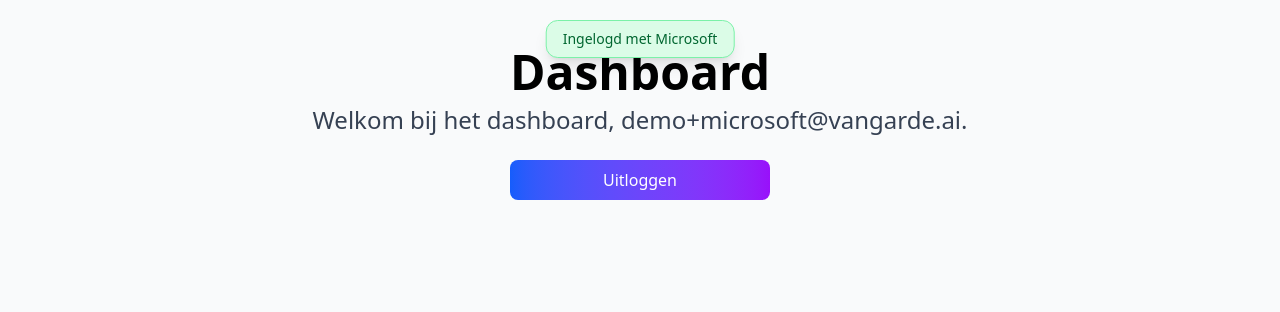
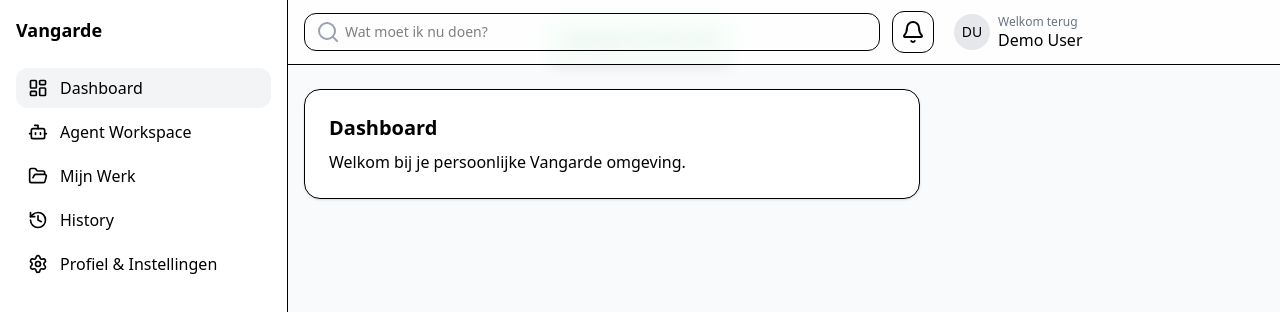
Before and after one commit to Vangarde-Project/Vangarde-Project, a React (Vite) app in the folder vangarde-app/: page /dashboard in a window 1280 px wide. Both pictures are taken after a click on the button "Sign in with Microsoft". Shown: the top 312 px of the page. Built offline with nearby package versions, Linux system fonts and the light colour scheme; no server answers.

Commit message:
skelet gebouwd voor homepage
skelet home page staat erin

```diff
--- a/vangarde-app/package.json
+++ b/vangarde-app/package.json
@@ -11,6 +11,7 @@
   },
   "dependencies": {
     "@tailwindcss/vite": "^4.1.14",
+    "clsx": "^2.1.1",
     "express": "^5.1.0",
     "lucide-react": "^0.545.0",
     "react": "^19.1.1",
--- a/vangarde-app/src/App.jsx
+++ b/vangarde-app/src/App.jsx
@@ -1,51 +1,97 @@
 import React, { useEffect } from "react";
-import { BrowserRouter as Router, Routes, Route } from "react-router-dom";
-import LoginCard from "./features/login/components/ui/LoginCard";
+import { BrowserRouter as Router, Routes, Route, Navigate } from "react-router-dom";
+
+// 🔐 Auth & login
+import LoginCard from "./features/login/components/ui/LoginCard.jsx";
 import Signup from "./features/login/auth/signup.jsx";
-import Dashboard from "./pages/dashboard.jsx";
-import { AuthProvider } from "./features/login/auth/useAuth.jsx";
 import PublicRoute from "./features/login/auth/PublicRoute.jsx";
 import ProtectedRoute from "./features/login/auth/ProtectedRoute.jsx";
+import { AuthProvider } from "./features/login/auth/useAuth.jsx";
 import FlashMessage from "./features/login/components/ui/FlashMessage.jsx";
+
+// 🧩 App layouts & pages
+import DashboardLayout from "./features/login/components/layout/DashboardLayout.jsx";
+import Dashboard from "./pages/dashboard.jsx";
+
+// 🔧 Services
 import { fetchCompanyData } from "./features/login/services/kvkService.js";
 
+// ⬇️ Layout wrapper voor alle publieke pagina’s (login/signup)
+function AuthShell({ children }) {
+  return (
+    <div className="min-h-screen flex items-center justify-center bg-gray-100">
+      {children}
+    </div>
+  );
+}
+
 export default function App() {
+  // Test KvK (mock mode)
   useEffect(() => {
     async function testKvK() {
-      const data = await fetchCompanyData("69599084", true); // true = mock
+      const data = await fetchCompanyData("69599084", true);
       console.log("KVK RESULT:", data);
     }
     testKvK();
   }, []);
 
-
   return (
     <Router>
-      <div className="min-h-screen flex items-center justify-center bg-gray-100">
-        {/* AuthProvider zorgt voor login/register functies en state */}
-        <AuthProvider>
-          <FlashMessage />
-          <Routes>
-            {/* Homepage -> login (public) */}
-            <Route path="/" element={<PublicRoute> <LoginCard /> </PublicRoute>} />
+      <AuthProvider>
+        {/* Globale notificaties */}
+        <FlashMessage />
 
-            {/* Login route (ook publiek) */}
-            <Route path="/login" element={<PublicRoute> <LoginCard /> </PublicRoute>} />
+        <Routes>
+          {/* --- 🔓 Publieke routes --- */}
+          <Route
+            path="/"
+            element={
+              <PublicRoute>
+                <AuthShell>
+                  <LoginCard />
+                </AuthShell>
+              </PublicRoute>
+            }
+          />
 
-            {/* Registratie pagina */}
-            <Route path="/signup" element={<Signup />} />
+          <Route
+            path="/login"
+            element={
+              <PublicRoute>
+                <AuthShell>
+                  <LoginCard />
+                </AuthShell>
+              </PublicRoute>
+            }
+          />
 
-            {/* Dashboard (private) */}
-            <Route path="/dashboard" element={<ProtectedRoute> <Dashboard /> </ProtectedRoute>} />
+          <Route
+            path="/signup"
+            element={
+              <PublicRoute>
+                <AuthShell>
+                  <Signup />
+                </AuthShell>
+              </PublicRoute>
+            }
+          />
 
-            {/* Fallback -> toon login */}
-            <Route path="*" element={<PublicRoute> <LoginCard /> </PublicRoute>} />
+          {/* --- 🔒 Beveiligde routes --- */}
+          <Route
+            path="/dashboard"
+            element={
+              <ProtectedRoute>
+                <DashboardLayout>
+                  <Dashboard />
+                </DashboardLayout>
+              </ProtectedRoute>
+            }
+          />
 
-          {/* <Route path="/terms-of-service" element={<TermsOfService />} /> */}
-          {/* <Route path="/privacy-policy" element={<PrivacyPolicy />} /> */}
-          </Routes>
-        </AuthProvider>
-      </div>
+          {/* --- ⛔ Catch-all --- */}
+          <Route path="*" element={<Navigate to="/dashboard" replace />} />
+        </Routes>
+      </AuthProvider>
     </Router>
   );
 }
--- /dev/null
+++ b/vangarde-app/src/config/navItems.js
@@ -0,0 +1,9 @@
+import { LayoutDashboard, Bot, FolderOpen, History, Settings } from "lucide-react";
+
+export const NAV_ITEMS = [
+  { label: "Dashboard", href: "/dashboard", icon: LayoutDashboard },
+  { label: "Agent Workspace", href: "/agents", icon: Bot },
+  { label: "Mijn Werk", href: "/work", icon: FolderOpen },
+  { label: "History", href: "/history", icon: History },
+  { label: "Profiel & Instellingen", href: "/settings", icon: Settings },
+];
--- /dev/null
+++ b/vangarde-app/src/features/login/components/layout/DashboardLayout.jsx
@@ -0,0 +1,21 @@
+import { useState } from "react";
+import Sidebar from "./Sidebar";
+import Header from "./Header";
+
+export default function DashboardLayout({ rightAside, children }) {
+  const [open, setOpen] = useState(false);
+  return (
+    <div className="min-h-screen bg-gray-50">
+      <Sidebar open={open} onClose={() => setOpen(false)} />
+      <div className="lg:pl-72">
+        <Header onMenu={() => setOpen(true)} />
+        <main className="px-4 py-6">
+          <div className="grid grid-cols-1 xl:grid-cols-[1fr_320px] gap-6">
+            <section>{children}</section>
+            {rightAside && <aside className="hidden xl:block">{rightAside}</aside>}
+          </div>
+        </main>
+      </div>
+    </div>
+  );
+}
--- /dev/null
+++ b/vangarde-app/src/features/login/components/layout/Header.jsx
@@ -0,0 +1,28 @@
+import { Menu, Bell, Search } from "lucide-react";
+import { useAuth } from "../../auth/useAuth.jsx";
+
+export default function Header({ onMenu }) {
+  const { user } = useAuth();
+  const name = user?.name || "Gebruiker";
+  const initials = name.split(" ").map(s => s[0]).slice(0,2).join("");
+
+  return (
+    <header className="sticky top-0 z-30 bg-white/80 backdrop-blur border-b">
+      <div className="flex items-center gap-3 px-4 h-16">
+        <button className="lg:hidden" onClick={onMenu}><Menu /></button>
+        <div className="relative flex-1 max-w-xl">
+          <span className="absolute left-3 top-1/2 -translate-y-1/2 text-gray-400"><Search /></span>
+          <input className="w-full pl-10 pr-3 py-2 rounded-xl border text-sm" placeholder="Wat moet ik nu doen?" />
+        </div>
+        <button className="rounded-xl p-2 border"><Bell /></button>
+        <div className="flex items-center gap-2 ml-2">
+          <div className="h-9 w-9 rounded-full bg-gray-200 grid place-items-center text-sm font-medium">{initials}</div>
+          <div className="leading-tight">
+            <div className="text-xs text-gray-500">Welkom terug</div>
+            <div className="font-medium">{name}</div>
+          </div>
+        </div>
+      </div>
+    </header>
+  );
+}
--- /dev/null
+++ b/vangarde-app/src/features/login/components/layout/Sidebar.jsx
@@ -0,0 +1,44 @@
+import { NAV_ITEMS } from "../../../../config/navItems";
+import { Link, useLocation } from "react-router-dom";
+import { X } from "lucide-react";
+
+export default function Sidebar({ open, onClose }) {
+  const { pathname } = useLocation();
+  return (
+    <>
+      {/* backdrop (mobile) */}
+      <div
+        className={`fixed inset-0 bg-black/30 lg:hidden transition-opacity ${
+          open ? "opacity-100 pointer-events-auto" : "opacity-0 pointer-events-none"
+        }`}
+        onClick={onClose}
+      />
+      <aside
+        className={`fixed inset-y-0 left-0 z-40 w-72 bg-white border-r p-4 flex flex-col
+                    transition-transform lg:translate-x-0 ${open ? "translate-x-0" : "-translate-x-full"}`}
+      >
+        <div className="flex items-center justify-between mb-6">
+          <span className="font-bold text-lg">Vangarde</span>
+          <button className="lg:hidden" onClick={onClose}><X /></button>
+        </div>
+        <nav className="space-y-1">
+          {NAV_ITEMS.map(({ label, href, icon: Icon }) => {
+            const active = pathname === href;
+            return (
+              <Link
+                key={href}
+                to={href}
+                className={`flex items-center gap-3 rounded-xl px-3 py-2 transition
+                            ${active ? "bg-gray-100 font-medium" : "hover:bg-gray-50"}`}
+                onClick={onClose}
+              >
+                <Icon className="h-5 w-5" />
+                <span>{label}</span>
+              </Link>
+            );
+          })}
+        </nav>
+      </aside>
+    </>
+  );
+}
--- a/vangarde-app/src/pages/dashboard.jsx
+++ b/vangarde-app/src/pages/dashboard.jsx
@@ -1,51 +1,11 @@
-"use client";
-import { useEffect } from "react";
-import { useAuth } from "../features/login/auth/useAuth";
-import { useNavigate } from "react-router-dom";
+// src/pages/dashboard.jsx
+import React from "react";
 
 export default function Dashboard() {
-  const navigate = useNavigate();
-  const { isLoggedIn, user, loading, logout } = useAuth();
-
-  // Redirect to login if not logged in
-  useEffect(() => {
-    if (!loading && !isLoggedIn) {
-      navigate("/");
-    }
-  }, [isLoggedIn, loading, navigate]);
-
-  if (loading) {
-    return (
-      <div className="flex items-center justify-center min-h-screen text-gray-500 text-lg">
-        Even geduld...
-      </div>
-    );
-  }
-
   return (
-    // full-width background, with a centered content container for desktop
-    <div className="min-h-screen w-full bg-gray-50">
-      <div className="max-w-7xl w-full mx-auto px-6 py-12">
-        {/* Header row: centered title block */}
-        <div className="flex items-start justify-between w-full">
-          <div className="max-w-3xl mx-auto w-full">
-            <h1 className="text-5xl font-bold mb-2 text-center">Dashboard</h1>
-            <p className="mt-2 text-2xl text-gray-700 text-center">
-              Welkom bij het dashboard{user?.email ? `, ${user.email}` : ""}.
-            </p>
-
-            {/* Centered logout button under the text */}
-            <div className="mt-6 flex justify-center">
-              <button
-                onClick={logout}
-                className="w-65 bg-gradient-to-r from-blue-600 to-purple-600 text-white py-2 px-4 rounded-lg font-medium hover:opacity-90 transition text-center"
-              >
-                Uitloggen
-              </button>
-            </div>
-          </div>
-        </div>
-      </div>
+    <div className="p-6 bg-white rounded-2xl shadow-sm border">
+      <h1 className="text-xl font-semibold mb-2">Dashboard</h1>
+      <p>Welkom bij je persoonlijke Vangarde omgeving.</p>
     </div>
   );
 }
```
Also changed, not shown: 1 other file (tests, documents, lock files or other folders).
